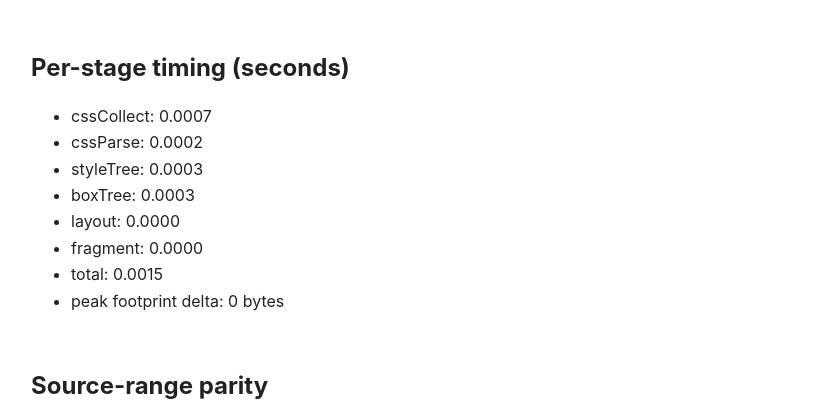
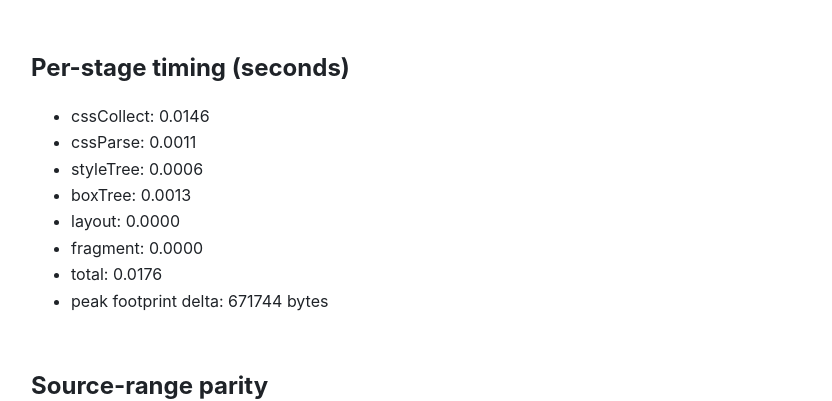
Before and after one commit to zhong228/MoYue, a Jekyll site: the page built from docs/browser-layout/phase1.5-report/metrics.md, in a window 1280 px wide. Shown: the part 203-604 px from the top of the page, without its empty margins (223-1055 px from the left). Built offline with Jekyll 4.4.1, drawn with Linux system fonts in a browser that asks for light colours; our own code applies the rules of GitHub Pages for plain Markdown files.

Commit message:
docs(browser-layout): fix phase 1.5 report path

```diff
--- a/Tests/docs/browser-layout/phase1.5-report/metrics.md
+++ b/docs/browser-layout/phase1.5-report/metrics.md
@@ -1,14 +1,14 @@
 # Browser Layout Phase 1.5 Report
 
 ## Per-stage timing (seconds)
-- cssCollect: 0.0007
-- cssParse: 0.0002
-- styleTree: 0.0003
-- boxTree: 0.0003
+- cssCollect: 0.0146
+- cssParse: 0.0011
+- styleTree: 0.0006
+- boxTree: 0.0013
 - layout: 0.0000
 - fragment: 0.0000
-- total: 0.0015
-- peak footprint delta: 0 bytes
+- total: 0.0176
+- peak footprint delta: 671744 bytes
 
 ## Source-range parity
 - ranges ordered (no loss/dup/reorder): true
```
Also changed, not shown: docs/browser-layout/phase1.5-report/fragment-dump.txt (renamed from Tests/docs/browser-layout/phase1.5-report/fragment-dump.txt), docs/browser-layout/phase1.5-report/page-0.png (renamed from Tests/docs/browser-layout/phase1.5-report/page-0.png), docs/browser-layout/phase1.5-report/source-text.txt (renamed from Tests/docs/browser-layout/phase1.5-report/source-text.txt), 1 other file.
